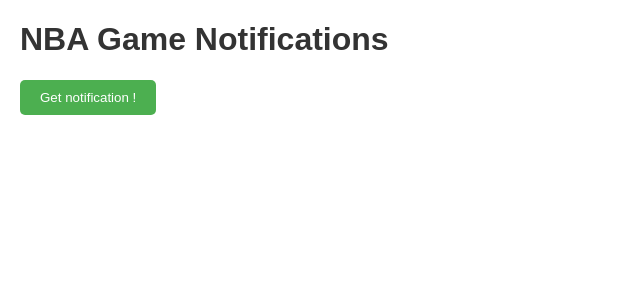
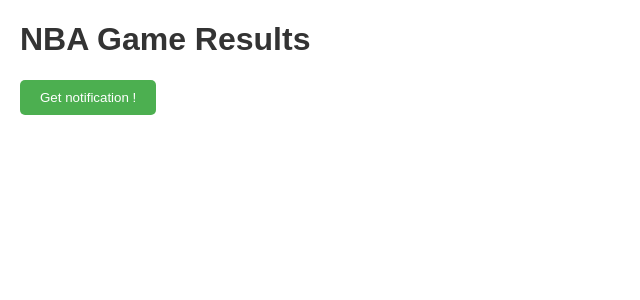
Before and after one commit to shady-15/NBA-project, a Flask app: page / in a window 1280 px wide. Shown: the top 300 px of the page, without its empty margins (0-640 px from the left). Run offline with Flask 3, Linux system fonts and the light colour scheme.

Commit message:
Update index.html

```diff
--- a/templates/index.html
+++ b/templates/index.html
@@ -3,7 +3,7 @@
 <head>
     <meta charset="UTF-8">
     <meta name="viewport" content="width=device-width, initial-scale=1.0">
-    <title>NBA Game Notifications</title>
+    <title>NBA Game Results</title>
     <style>
         body {
             font-family: Arial, sans-serif;
@@ -39,7 +39,7 @@
     </style>
 </head>
 <body>
-    <h1>NBA Game Notifications</h1>
+    <h1>NBA Game Results</h1>
 
     <form action="/send" method="get">
         <button type="submit" class="notify-button">Get notification !</button>
```
